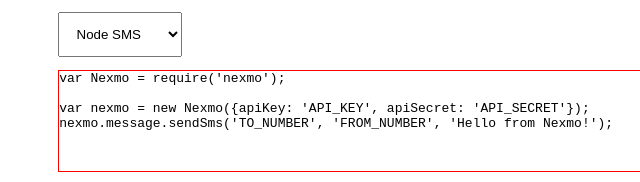
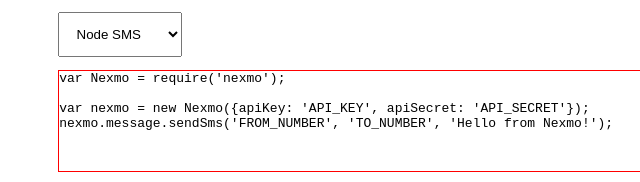
Before and after one commit to leggetter/code-snippet-highlighter, a plain HTML site: page index.html in a window 1280 px wide. Shown: the part 178-360 px from the top of the page, 397-1037 px from the left. Drawn offline with nearby package versions, Linux system fonts and the light colour scheme.

Commit message:
Swap From and To order

```diff
--- a/index.html
+++ b/index.html
@@ -140,7 +140,7 @@
 var Nexmo = require('nexmo');\n\
 \n\
 var nexmo = new Nexmo({apiKey: 'API_KEY', apiSecret: 'API_SECRET'});\n\
-nexmo.message.sendSms('TO_NUMBER', 'FROM_NUMBER', 'Hello from Nexmo!');"
+nexmo.message.sendSms('FROM_NUMBER', 'TO_NUMBER', 'Hello from Nexmo!');"
       },
       {
         name: 'Python SMS',
```
